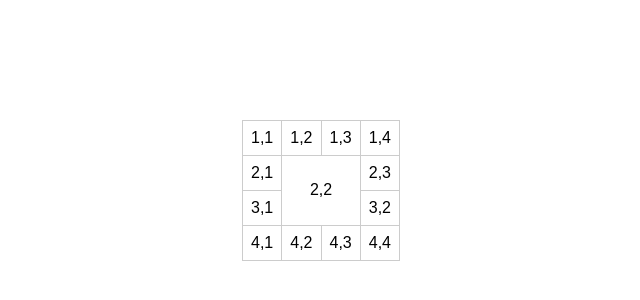
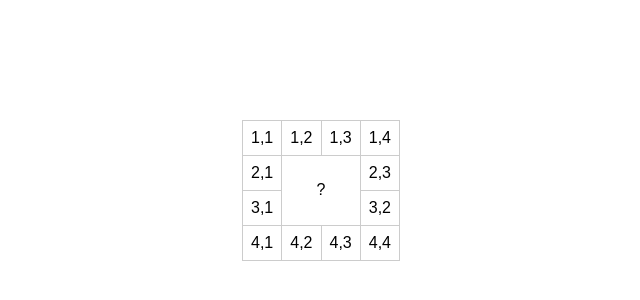
Before and after one commit to FrhnSpwli/PW23_Sappe_D121211078, a plain HTML site: page Pertemuan 1/Tabel/tabelLatihan.html in a window 1280 px wide. Shown: the part 218-518 px from the top of the page, 319-959 px from the left. Drawn offline with Linux system fonts and the light colour scheme.

Commit message:
update table field

```diff
--- a/Pertemuan 1/Tabel/tabelLatihan.html
+++ b/Pertemuan 1/Tabel/tabelLatihan.html
@@ -34,7 +34,7 @@
       </tr>
       <tr>
         <td>2,1</td>
-        <td colspan="2" rowspan="2">2,2</td>
+        <td colspan="2" rowspan="2">?</td>
         <td>2,3</td>
       </tr>
       <tr>
```
Also changed, not shown: Pertemuan 1/Tabel/tabelLatihan.png.
